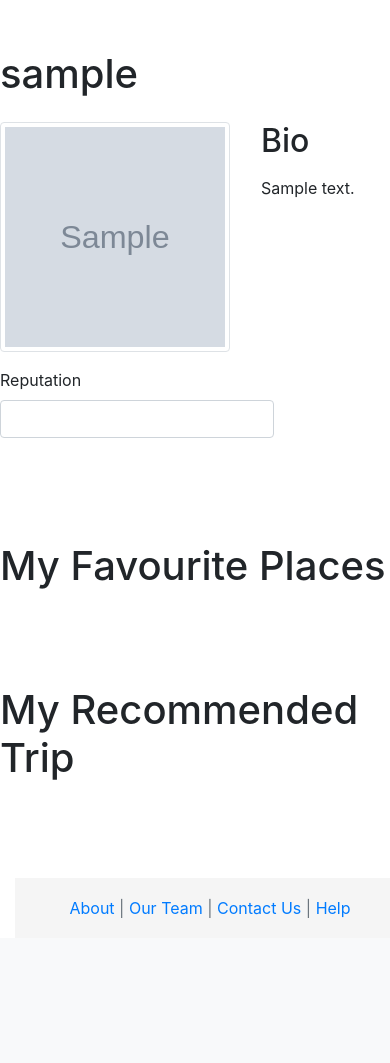
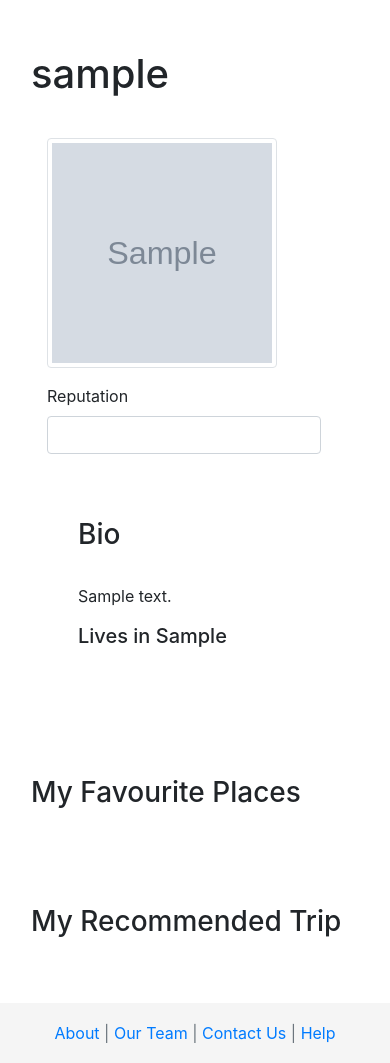
Before and after one commit to WADPlaceholdr/Placeholdr, a Django app: a page that uses templates/placeholdr/base.html in a window 390 px wide. Shown: the part 66-1129 px from the top of the page. Before the commit the page ends 984 px from the top, so only its background shows below. Run offline with Django 3.2, Linux system fonts and the light colour scheme; tables that the repository leaves empty hold one stand-in row (values such as "Sample post"); grey boxes marked "Sample" are stand-in pictures; some libraries are stand-ins or nearby versions.

Commit message:
aesthetics of users page

```diff
--- a/static/styles/user.css
+++ b/static/styles/user.css
@@ -1,11 +1,21 @@
 .col {
-	margin-right:1rem;
-	margin-left:1rem;
+	margin: 1rem;
+	/* margin-right:1rem; */
+	/* margin-left:1rem; */
+	/* margin-top:1rem; */
+	/* margin-bottom:1rem; */
 }
 
 .row {
-	margin-top:1rem;
-	margin-bottom:1rem;
+	margin: 1rem;
+	/* margin-top:1rem; */
+	/* margin-bottom:1rem; */
+	/* margin-right:1rem; */
+	/* margin-left:1rem; */
+
+}
+.row-10 {
+	margin: 1rem;
 }
 
 .seperator {
--- a/templates/placeholdr/base.html
+++ b/templates/placeholdr/base.html
@@ -109,14 +109,14 @@
 		{% endblock %}
 
 		<footer class="footer text-center ">
-			<div class="container">
+			<!-- <div class="container"> -->
 				<span class="text-muted">
 					<a href="{% url 'about' %}">About</a> |
 					<a href="{% url 'team' %}">Our Team</a> |
 					<a href="{% url 'contact' %}">Contact Us</a> |
 					<a href="{% url 'help' %}">Help</a>
 				</span>
-			</div>
+			<!-- </div> -->
 		</footer>
 
 		<!-- Bootstrap jQuery -->
--- a/templates/placeholdr/index.html
+++ b/templates/placeholdr/index.html
@@ -82,7 +82,7 @@
 							{% endif %}
 							<div class="card-body">
 								<h5 class="card-title"><a href="/placeholdr/user/{{ userProfile.user.username }}">{{ userProfile.user.username }}</a></h5>
-								<p class="card-text">From {{ userProfile.livesIn }}</p>
+								<p class="card-text">Lives in {{ userProfile.livesIn }}</p>
 								<p class="card-text">Reputation {{ userProfile.rep }}</p>
 							</div>
 						</div>
--- a/templates/placeholdr/user.html
+++ b/templates/placeholdr/user.html
@@ -10,32 +10,24 @@
 {% endblock %}
 
 {% block body_block %}
+	<div class="container">
 		{% if user %}
-		<div class="container">
 			<div class="row">
 				<h1>{{ user.username }}</h1>
 			</div>
 			<div class="row">
+				<div class="col-xs">
+					<div class="row">
+						<img class="img-thumbnail user-picture"
 						{% if userProfile.picture %}
-					<div class="col-xs">
-						<div class="crop-user-picture">
-							<img class="img-thumbnail user-picture" src="{{ MEDIA_URL }}{{ userProfile.picture }}" alt="Card image cap">
-						</div>
-					</div>
+							src="{{ MEDIA_URL }}{{ userProfile.picture }}"
+						{% else %}
+							src="{% static 'images/eiffel.jpg' %}"
 						{% endif %}
-				<div class="col">
-					<h2>Bio</h2>
-					<p>
-						{% if userProfile.bio %}
-							<p>{{ userProfile.bio }}</p>
-						{% else %}
-							<p>no Bio</p>
-						{% endif %}
-					</p>
-				</div>
+						alt="Card image cap">
+
 					</div>
 					<div class="row">
-				<div class="col-xs">
 						<form id="user_form" method="post" action="">
 							<div class="form-group">
 								<label for="id_rep">Reputation</label>
@@ -57,18 +49,34 @@
 						</form>
 					</div>
 				</div>
+				<div class="col">
+					<div class="row-10">
+						<h3>Bio</h3>
 						<br>
-			<div class="seperator"/>
+							{% if userProfile.bio %}
+								{{ userProfile.bio }}
+							{% else %}
+								no Bio
+							{% endif %}
+					</div>
 					<div class="row">
-				<h1>My Favourite Places</h1>
+						<h5>Lives in {{ userProfile.livesIn }}</h5>
+					</div>
+				</div>
 			</div>
 			<br>
-			<div class="seperator"/>
+			<div class="seperator"></div>
 			<div class="row">
-				<h1>My Recommended Trip</h1>
+				<h3>My Favourite Places</h3>
 			</div>
+			<br>
+			<div class="seperator"></div>
+			<div class="row">
+				<h3>My Recommended Trip</h3>
 			</div>
+
 		{% else %}
 			The specified user does not exist!
 		{% endif %}
+	</div>
 {% endblock %}
```
Lines whose indentation alone changed are shown as unchanged.
